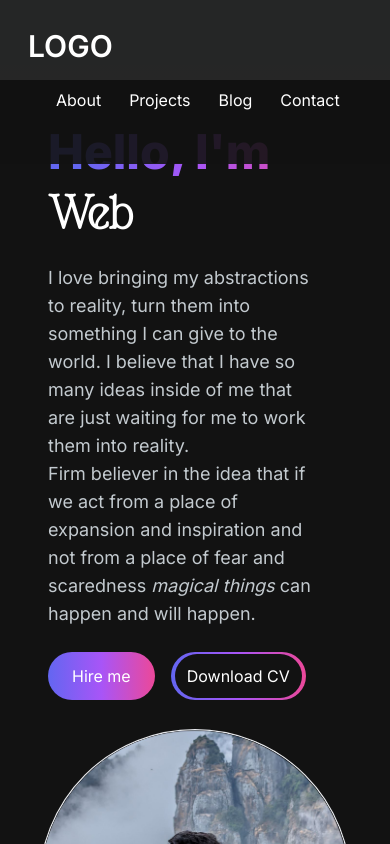
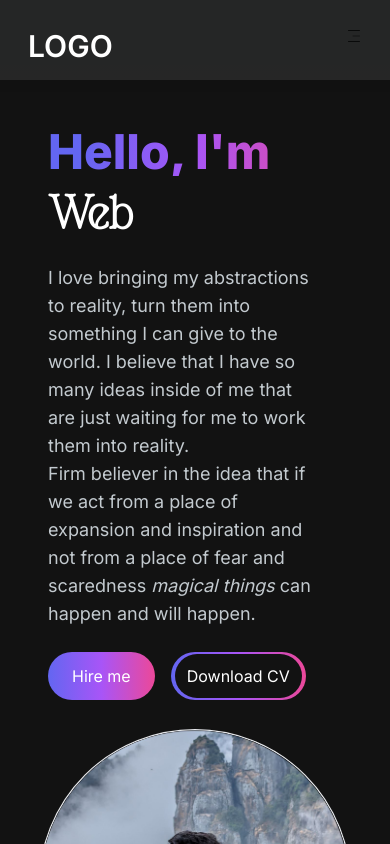
Before and after one commit to ravenZ3/portfolio, a Next.js app: page / in a window 390 px wide. Shown: the top 844 px of the page. Built offline with nearby package versions, Linux system fonts and the light colour scheme.

Commit message:
added screen optimizations

```diff
--- a/components/NavLink.jsx
+++ b/components/NavLink.jsx
@@ -3,7 +3,7 @@ import Link from "next/link";
 const NavLink = ({href, title}) => {
 
     return (
-    <Link href={href} className=" block py-2 pl-3 pr-4 text-{#ADB7EE} sm:text-xl sm:rounded sm:pd-0 md:p-0 md:rounded hover:text-white">
+    <Link href={href} className=" text-3xl block py-2 pl-3 pr-4 text-{#ADB7EE} sm:text-xl sm:rounded sm:pd-0 md:p-0 md:rounded hover:text-white flex-1 flex-col justify-center align-middle">
         {title}
     </Link>
     );
--- a/components/Navbar.jsx
+++ b/components/Navbar.jsx
@@ -1,6 +1,8 @@
-import React from "react";
-import Link from "next/link";
-import NavLink from "./NavLink";
+"use client"
+import React, { useState } from "react"
+import Link from "next/link"
+import NavLink from "./NavLink"
+import { CiMenuFries } from "react-icons/ci"
 const navLinks = [
 	{
 		title: "About",
@@ -9,34 +11,56 @@ const navLinks = [
 	{
 		title: "Projects",
 		path: "projects",
-    },{title:"Blog",path: "#blog"},
+	},
+	{ title: "Blog", path: "#blog" },
 	{
 		title: "Contact",
 		path: "#contact",
 	},
-];
+]
 
 const NavBar = () => {
+	const [menu, setMenu] = useState(false)
 	return (
 		<nav className="fixed top-0 left-0 right-0 z-10 bg-[#121212] bg-opacity-90 p-3">
 			<div className="flex flex-wrap items-start justify-between mx-auto p-4">
-                <Link href= {"/"} className="text-3xl text-white font-semibold">
+				<Link href={"/"} className="text-3xl text-white font-semibold">
 					LOGO
 				</Link>
-                <div className="menu block text-white">
+				<div className="menu hidden lg:block md:block">
 					<ul className="flex p-4 md:p-0 md:flex-row md:space-x-8 ">
-                        {
-                            navLinks.map((link, index) => (
-                                <li key = {index}>
+						{navLinks.map((link, index) => (
+							<li key={index}>
 								<NavLink href={link.path} title={link.title} />
 							</li>
-                            ))
-                        }
+						))}
 					</ul>
+				</div>
+				<div className="menu lg:hidden md:hidden">
+					<CiMenuFries
+						onClick={() => {
+							setMenu(!menu)
+							console.log(menu)
+						}}
+					/>
+					{menu && (
+						<div className="fixed mt-6 left-0 bg-[#121212e2] p-10 h-full w-full ">
+							<ul className="flex flex-col justify-center align-middle gap-10">
+								{navLinks.map((link, index) => (
+									<li key={index}>
+										<NavLink
+											href={link.path}
+											title={link.title}
+										/>
+									</li>
+								))}
+							</ul>
+						</div>
+					)}
 				</div>
 			</div>
 		</nav>
 	)
 }
 
-export default NavBar;
+export default NavBar
--- a/package.json
+++ b/package.json
@@ -12,6 +12,7 @@
     "next": "13.5.4",
     "react": "^18",
     "react-dom": "^18",
+    "react-icons": "^5.2.1",
     "react-type-animation": "^3.1.0"
   },
   "devDependencies": {
```
Also changed, not shown: 1 other file (tests, documents, lock files or other folders). Lines whose indentation alone changed are shown as unchanged.
